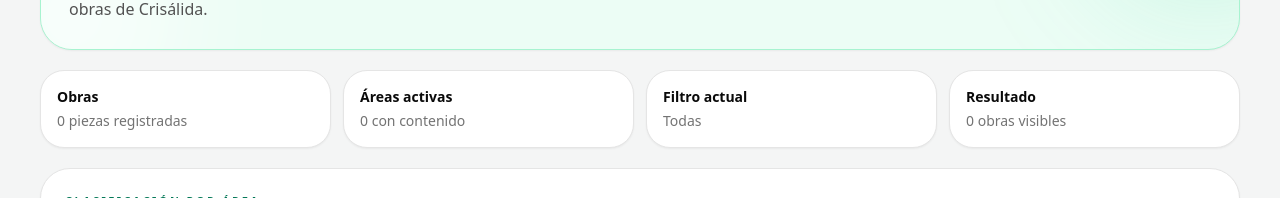
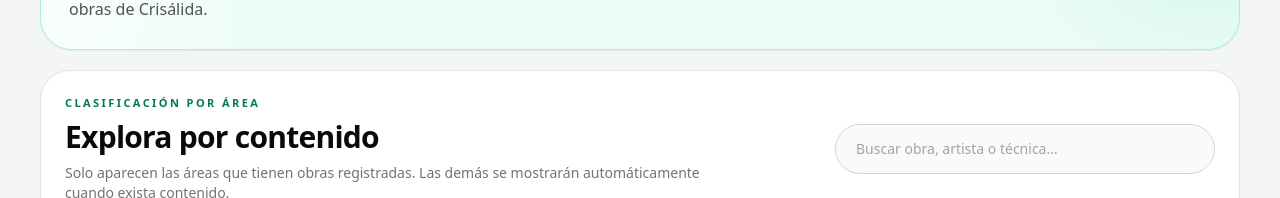
Before and after one commit to lazartejoel1-art/Crisalida-Market, a React (Vite) app in the folder frontend/: page /museo in a window 1280 px wide. Shown: the part 283-481 px from the top of the page. Built offline with nearby package versions, Linux system fonts and the light colour scheme; no server answers.

Commit message:
Quitar paneles resumen de galeria

```diff
--- a/frontend/src/pages/MuseosPage.tsx
+++ b/frontend/src/pages/MuseosPage.tsx
@@ -405,48 +405,6 @@ export default function MuseoPage() {
           </div>
         </motion.div>
 
-        <div className="mt-5 grid gap-3 sm:grid-cols-2 lg:grid-cols-4">
-          <div className="rounded-[24px] border border-neutral-200 bg-white p-4 shadow-sm dark:border-white/10 dark:bg-neutral-900">
-            <p className="text-sm font-black text-neutral-950 dark:text-white">
-              Obras
-            </p>
-
-            <p className="mt-1 text-sm text-neutral-500 dark:text-white/55">
-              {works.length} piezas registradas
-            </p>
-          </div>
-
-          <div className="rounded-[24px] border border-neutral-200 bg-white p-4 shadow-sm dark:border-white/10 dark:bg-neutral-900">
-            <p className="text-sm font-black text-neutral-950 dark:text-white">
-              Áreas activas
-            </p>
-
-            <p className="mt-1 text-sm text-neutral-500 dark:text-white/55">
-              {Math.max(visibleTechniques.length - 1, 0)} con contenido
-            </p>
-          </div>
-
-          <div className="rounded-[24px] border border-neutral-200 bg-white p-4 shadow-sm dark:border-white/10 dark:bg-neutral-900">
-            <p className="text-sm font-black text-neutral-950 dark:text-white">
-              Filtro actual
-            </p>
-
-            <p className="mt-1 line-clamp-1 text-sm text-neutral-500 dark:text-white/55">
-              {selectedTechnique}
-            </p>
-          </div>
-
-          <div className="rounded-[24px] border border-neutral-200 bg-white p-4 shadow-sm dark:border-white/10 dark:bg-neutral-900">
-            <p className="text-sm font-black text-neutral-950 dark:text-white">
-              Resultado
-            </p>
-
-            <p className="mt-1 text-sm text-neutral-500 dark:text-white/55">
-              {filteredWorks.length} obras visibles
-            </p>
-          </div>
-        </div>
-
         <div className="mt-5 rounded-[30px] border border-neutral-200 bg-white p-5 shadow-sm dark:border-white/10 dark:bg-neutral-900 sm:p-6">
           <div className="flex flex-col gap-5 lg:flex-row lg:items-center lg:justify-between">
             <div>
```
